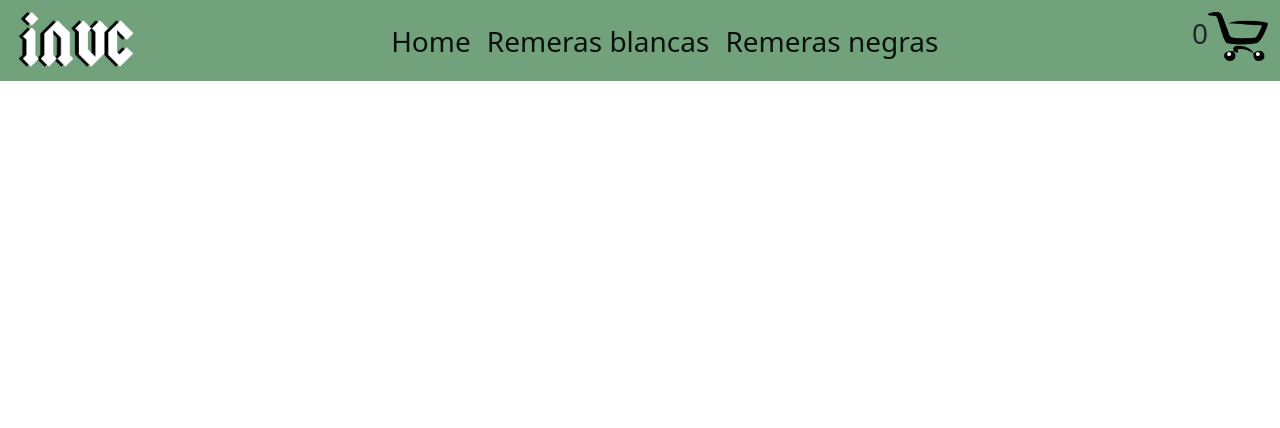
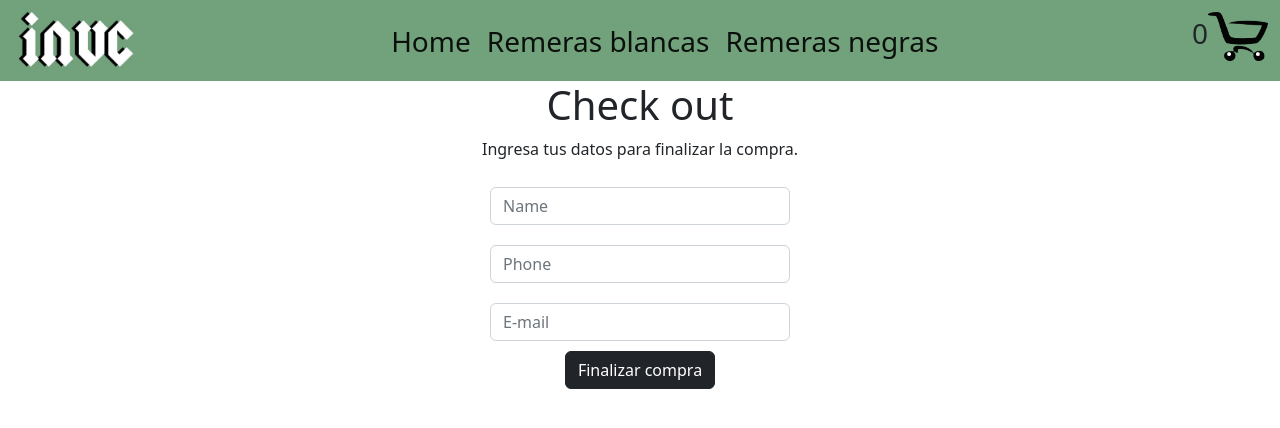
Before and after one commit to SantyHenares/Ecommers-react, a React (Create React App) app: page /checkout in a window 1280 px wide. Shown: the top 428 px of the page. Built offline with nearby package versions, Linux system fonts and the light colour scheme.

Commit message:
Add Checkout

```diff
--- a/src/App.js
+++ b/src/App.js
@@ -4,6 +4,7 @@ import NavBar from './components/NavBar';
 import ItemListContainer from './components/ItemsComponents/ItemListContainer';
 import ItemDetailContainer from './components/ItemsComponents/ItemDetailContainer';
 import Cart from './components/Cart';
+import Checkout from './components/Checkout/Checkout';
 import CartContextProvider from './context/CartContext';
 import { BrowserRouter, Routes, Route } from 'react-router-dom';
 
@@ -18,6 +19,7 @@ function App() {
             <Route path="/category/:categoryid" element={<ItemListContainer/>} />
             <Route path="/item/:id" element={<ItemDetailContainer/>} />
             <Route path="/cart" element={<Cart/>} />
+            <Route path="/checkout" element={<Checkout/>}/>
           </Routes>
           </div>
       </BrowserRouter>
--- a/src/components/Cart.js
+++ b/src/components/Cart.js
@@ -1,23 +1,14 @@
 import React from 'react';
 import { useCartContext } from '../context/CartContext';
-import Swal from 'sweetalert2';
 import { Link } from 'react-router-dom';
 
 const Cart = () => {
   const {cartList, removeItems, totalPrice, clear, cantProd} = useCartContext();
 
-  const exito = () => {
-    clear();
-    Swal.fire(
-      'Felicitaciones',
-      'Su compra fue un exiro!',
-      'success'
-    )
-  }
   if(cantProd() === 0){
     return(
       <div>
-        <h1>No tienes nada en el carrito, vuelve a comprar.</h1>
+        <h1 className='py-5 my-5'>El carrito esta vacio.</h1>
         <Link to={`/`} style={{textDecoration: 'none'}}>
           <button type="button" className="btn btn-dark">Volver al home</button>
         </Link>
@@ -53,8 +44,8 @@ const Cart = () => {
         <h1><strong>Total: ${totalPrice()}.</strong></h1>
       </div>
       <div>
-        <button type="button" class="btn btn-dark m-4" onClick={() => exito()}>Finalizar Compra</button>
-        <button type="button" class="btn btn-dark m-4" onClick={() => clear()}>Limpiar carrito</button>
+        <Link to={`/checkout`}><button type="button" className="btn btn-dark m-4">Checkout</button></Link>
+        <button type="button" className="btn btn-dark m-4" onClick={() => clear()}>Limpiar carrito</button>
       </div>
     </div>
   )
--- a/src/components/Shop/Shop.js
+++ b/src/components/Checkout/Checkout.js
@@ -1,10 +1,11 @@
 import React, {useState} from 'react';
-import './Shop.css';
+import './Checkout.css';
 import * as yup from 'yup';
 import { Formik } from 'formik';
 import { collection, addDoc } from 'firebase/firestore';
 import { db } from '../../firebase/firebaseConfig';
 import { useCartContext } from '../../context/CartContext';
+import Swal from 'sweetalert2';
 
 const yupSchema = yup.object().shape({
     name: yup.string().required(),
@@ -13,9 +14,18 @@ const yupSchema = yup.object().shape({
 })
 .required();
 
-const Shop = () => {
-    const {cartList, totalPrice} = useCartContext();
+const Checkout = () => {
+    const {cartList, totalPrice, clear} = useCartContext();
     const [orderId, setOrderId] = useState(null);
+
+    const exito = () => {
+        clear();
+        Swal.fire(
+          'Felicitaciones',
+          'Su compra fue un exiro!',
+          'success'
+        )
+      }
 
     const submitHandler = (values, resetForm) => {
         resetForm();
@@ -32,6 +42,7 @@ const Shop = () => {
   return (
     <div className='container'>
         <h1>Check out</h1>
+        <p>Ingresa tus datos para finalizar la compra.</p>
         <Formik initialValues={{name:'', phone:'', email:'', }}
             onSubmit={(values, { resetForm }) => submitHandler(values, resetForm)}
             validationSchema={yupSchema}>
@@ -55,11 +66,11 @@ const Shop = () => {
                 <div className='contenedor-form d-flex justify-content-center'>
                     <input value={values.email} onChange={handleChange} onBlur={handleBlur} name='email' type="email" className="form-control" placeholder="E-mail" aria-label="E-mail"/>
                 </div>
-                <button type='submit' className='btn btn-dark'>Submit</button>
+                <button type='submit' onClick={() => exito()} className='btn btn-dark'>Finalizar compra</button>
             </form>)}
         </Formik>
     </div>
     )
 }
 
-export default Shop
+export default Checkout
--- a/src/components/ItemsComponents/ItemListContainer.js
+++ b/src/components/ItemsComponents/ItemListContainer.js
@@ -3,7 +3,6 @@ import ItemList from './ItemList';
 import { useParams } from 'react-router-dom';
 import { collection, query, where, getDocs } from "firebase/firestore";
 import {db} from "../../firebase/firebaseConfig";
-import Shop from "../Shop/Shop";
 
 const ItemListContainer = (prop) => {
   const [items, setItem] = useState ([]);
@@ -47,7 +46,6 @@ const ItemListContainer = (prop) => {
     <div>
     {prop.greeting}
     <ItemList items={items}/>
-    <Shop/>
     </div>
   )
 }
```
Also changed, not shown: src/components/Checkout/Checkout.css (renamed from src/components/Shop/Shop.css).
